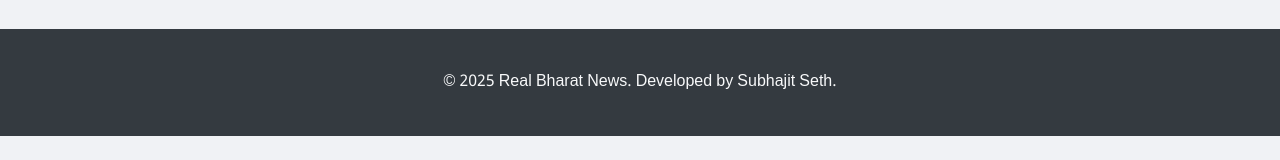
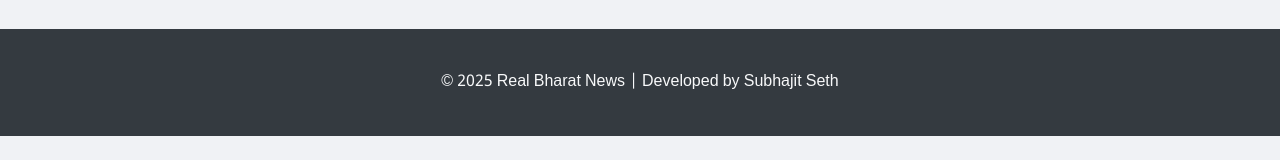
Before and after one commit to Subhajit-Seth/realbharatnews, a React (Vite) app: page / in a window 1280 px wide. Shown: the part 299-459 px from the top of the page. Built offline with nearby package versions, Linux system fonts and the light colour scheme; no server answers.

Commit message:
Update Footer.jsx

```diff
--- a/src/components/Footer.jsx
+++ b/src/components/Footer.jsx
@@ -4,7 +4,7 @@
     return (
         <footer>
             <div className="container">
-                <p>&copy; 2025 Real Bharat News. Developed by Subhajit Seth.</p>
+                <p>&copy; 2025 Real Bharat News | Developed by Subhajit Seth</p>
             </div>
         </footer>
     );
```
